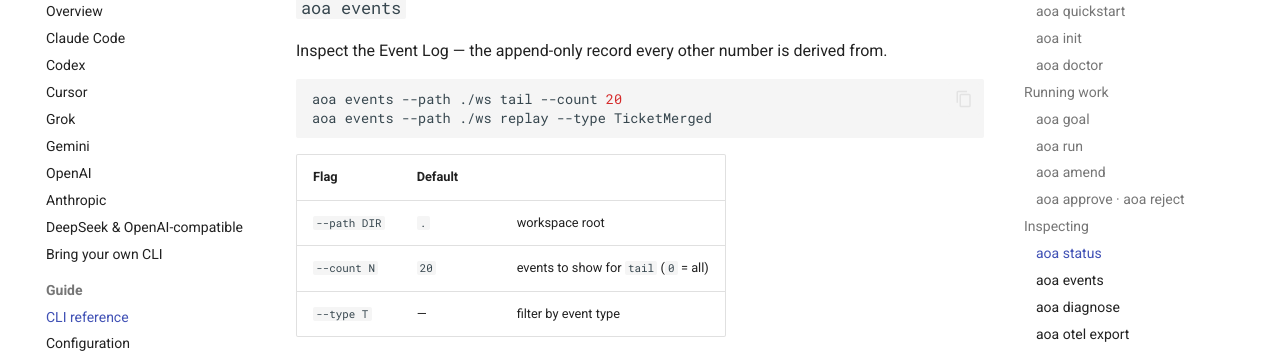
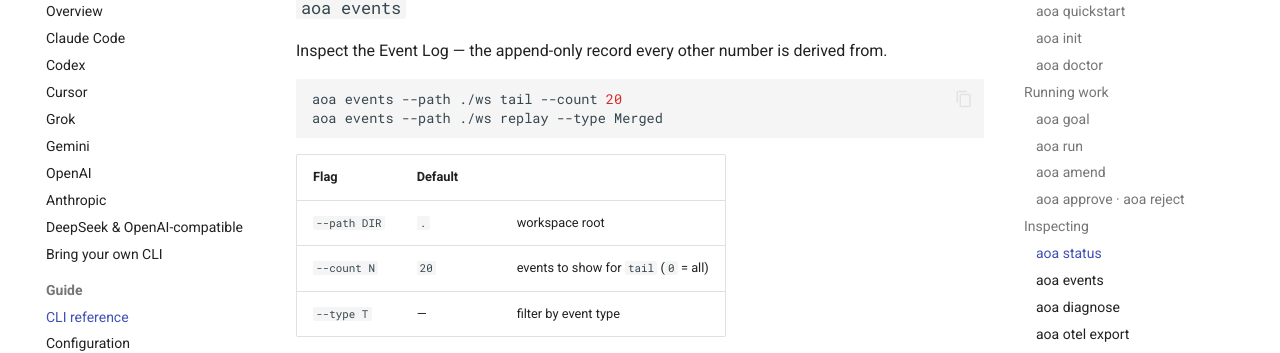
Before and after one commit to bharadwaj6/ageOfAgents, an MkDocs documentation site: the page built from docs/cli.md, in a window 1280 px wide and 900 px high, scrolled down 3145 px. Shown: the part 151-504 px from the top of the window. Built offline with MkDocs 1.6.1 and Material for MkDocs 9.7.7, drawn with Linux system fonts in a browser that asks for light colours; comment, search, counter and statistics services are not loaded.

Commit message:
docs: fix events flag examples
The delegating-work skill told agents to run `events tail -n 20`, which
exits 2 (the flag is --count), and cli.md filtered on `TicketMerged`,
which silently matches nothing (the type is `Merged`).

Co-Authored-By: Claude Opus 5 <noreply@anthropic.com>

````diff
--- a/docs/cli.md
+++ b/docs/cli.md
@@ -119,7 +119,7 @@ Inspect the Event Log — the append-only record every other number is derived f
 
 ```bash
 aoa events --path ./ws tail --count 20
-aoa events --path ./ws replay --type TicketMerged
+aoa events --path ./ws replay --type Merged
 ```
 
 | Flag | Default | |
````
Also changed, not shown: .claude/skills/delegating-work-to-aoa/SKILL.md (+3 -3 lines).
